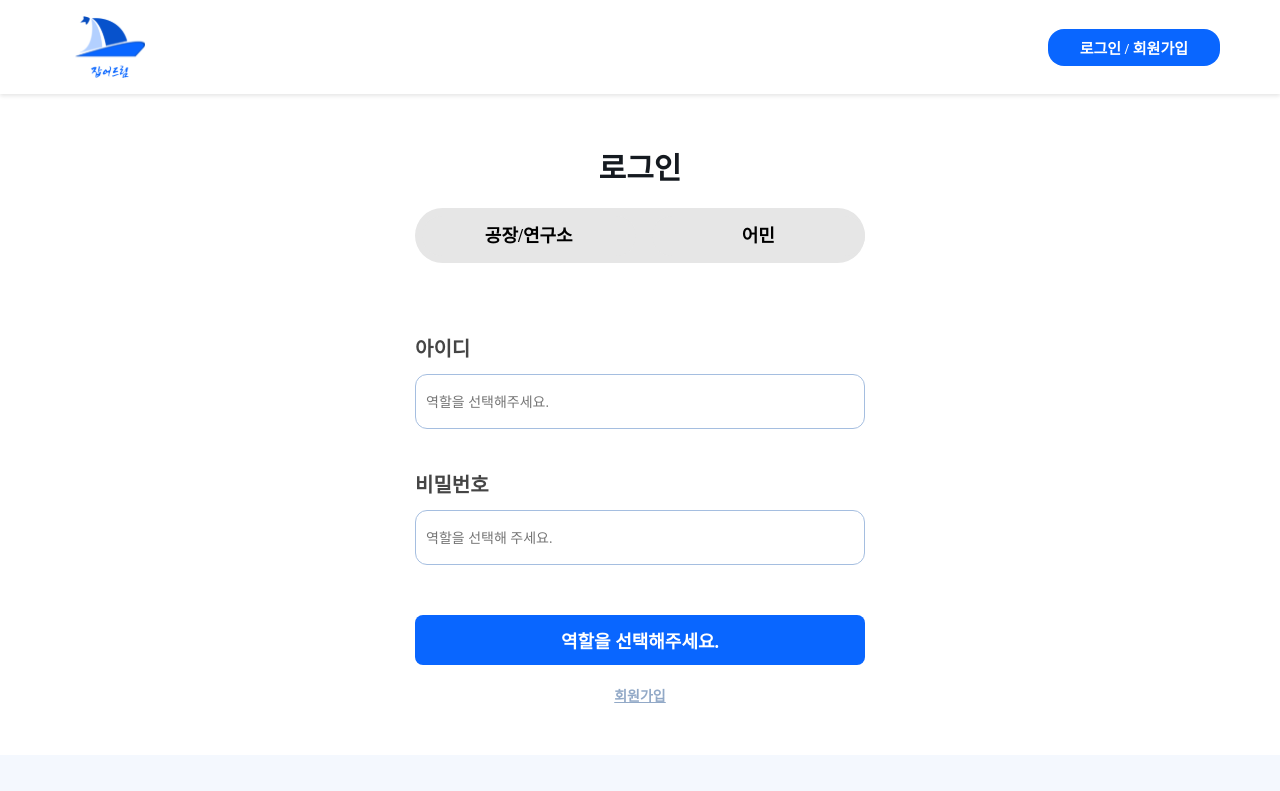
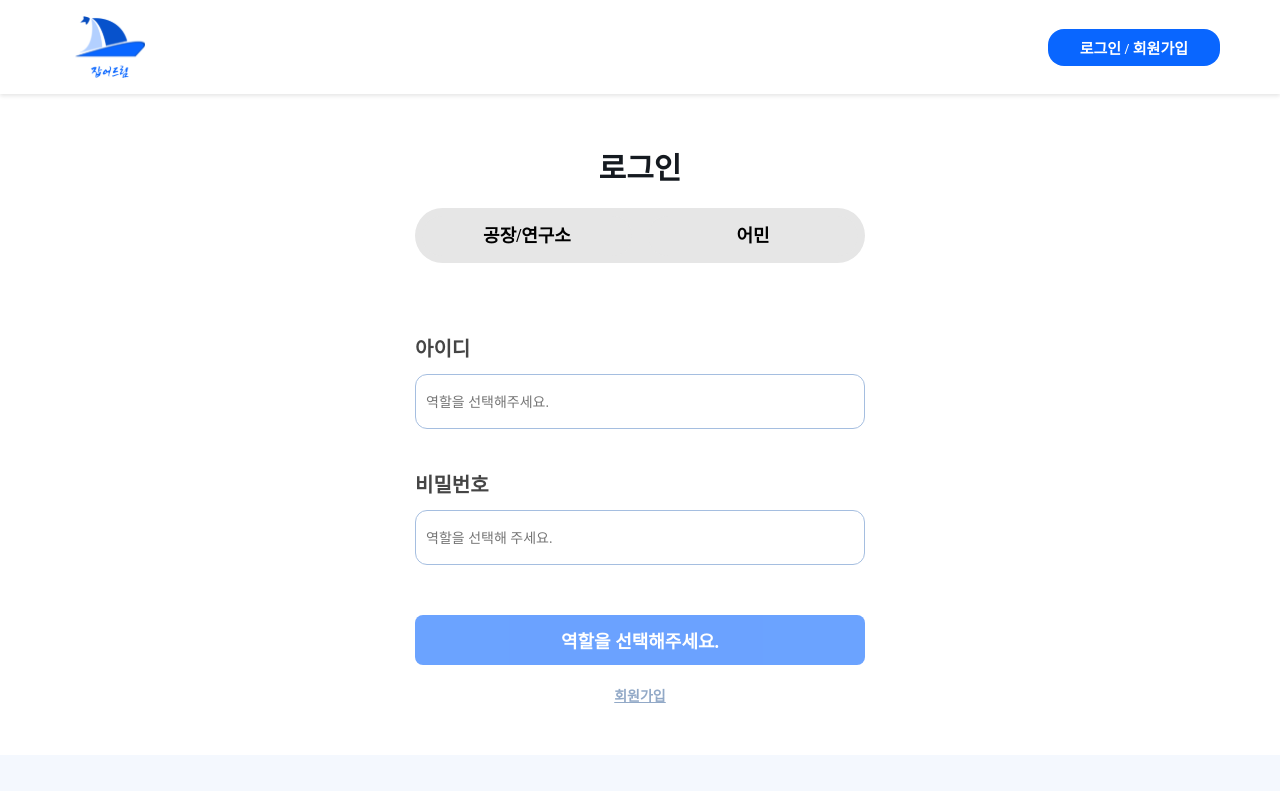
Before and after one commit to LikeLionHGU/Karina_Front, a React (Vite) app: page /login in a window 1280 px wide. Shown: the top 791 px of the page. Built offline with nearby package versions, Linux system fonts and the light colour scheme.

Commit message:
edit: 최종 수정 완료

```diff
--- a/src/pages/Login.tsx
+++ b/src/pages/Login.tsx
@@ -6,6 +6,10 @@ import axios from "axios";
 import { Link } from "react-router-dom";
 import ErrorModal from "../components/ErrorModal";
 import ConfirmModal from "../components/ConfirmModal";
+import { useRef } from "react";
+
+
+
 
 interface BannerProps {
   active: boolean;
@@ -38,12 +42,12 @@ const InputTitle = styled.h1`
   line-height: normal;
 `;
 
-const FactoryBanner = styled.div<BannerProps>`
+const RoleBanner = styled.button<BannerProps>`
   flex: 1;
   display: flex;
   align-items: center;
   justify-content: center;
-  width: 160px;
+  width: 150px;
   height: 40px;
   flex-shrink: 0;
   border-radius: 20px;
@@ -54,27 +58,10 @@ const FactoryBanner = styled.div<BannerProps>`
   font-weight: 600;
   line-height: 30px;
   cursor: pointer;
+  border:none;
 `;
 
-const FisherBanner = styled.div<BannerProps>`
-  flex: 1;
-  display: flex;
-  align-items: center;
-  justify-content: center;
-  width: 160px;
-  height: 40px;
-  flex-shrink: 0;
-  border-radius: 20px;
-  background: ${(props) => (props.active ? "#0966FF" : "#E6E6E6")};
-  color: ${(props) => (props.active ? "var(--White-1, #F8FBFE)" : "#000")};
-  font-size: 18px;
-  font-style: normal;
-  font-weight: 600;
-  line-height: 30px;
-  cursor: pointer;
-`;
-
-const LoginComplete = styled.div`
+const LoginComplete = styled.button`
   margin-top: 50px;
   margin-bottom: 20px;
   width: clamp(450px, 10vw, 550px);
@@ -86,6 +73,7 @@ const LoginComplete = styled.div`
   align-items: center;
   justify-content: center;
   background: var(--Primary-2, #0966ff);
+  border: none;
   h1 {
     font-size: 18px;
     color: #fff;
@@ -99,6 +87,12 @@ const LoginComplete = styled.div`
     box-shadow: 0 4px 12px rgba(9, 102, 255, 0.3);
     cursor: pointer;
   }
+  &:disabled{
+   opacity: 0.6;
+   cursor: not-allowed;
+   transform: none;
+   box-shadow: none;
+ }
 `;
 
 const SignUpText = styled(Link)`
@@ -129,6 +123,7 @@ function Login() {
   const [errorMessage, setErrorMessage] = useState("");
   const [confirmModalOpen, setConfirmModalOpen] = useState(false);
   const [confirmMessage, setConfirmMessage] = useState("");
+  const roleRef = useRef<HTMLDivElement | null>(null);
 
   const handleIdChange = (event: React.ChangeEvent<HTMLInputElement>) => {
     setUserId(event.target.value);
@@ -153,7 +148,7 @@ function Login() {
       ? "공장/연구소 로그인"
       : "역할을 선택해주세요.";
 
-  const onSubmitClick = async (event: React.MouseEvent<HTMLInputElement>) => {
+  const onSubmitClick = async (event: React.MouseEvent<HTMLButtonElement>) => {
     event.preventDefault();
     const formData = new FormData();
 
@@ -176,20 +171,28 @@ function Login() {
       const role = res.data.role;
       const userName = res.data.userName;
       if (token) localStorage.setItem("jwt", token);
-      localStorage.setItem("role", role) ?? "";
-      localStorage.setItem("userName", userName) ?? "";
+           localStorage.setItem("role", role);
+           localStorage.setItem("userName", userName);
 
       setConfirmMessage("로그인 성공");
       setConfirmModalOpen(true);
+      setUserId("");
+      setUserPassword("");
     } catch (err: any) {
       if (axios.isAxiosError(err)) {
         if (err.response?.status === 401) {
           if (isActive === "") {
             setErrorMessage("역할을 선택해 주세요");
-          } else {
-            setErrorMessage("아이디/비밀번호를 확인해 주세요.");
-          }
-          setErrorModalOpen(true);
+            setErrorModalOpen(true);
+            roleRef.current?.scrollIntoView({
+              behavior: "smooth",
+              block: "center", // 화면 중앙쯤에 오게
+              inline: "nearest",
+            });
+
+          } else {+            setErrorMessage("아이디/비밀번호를 확인해 주세요.");
+            setErrorModalOpen(true);
+         }
         } else {
           setErrorMessage(`요청 실패 (${err.response?.status ?? "네트워크 오류"})`);
           setErrorModalOpen(true);
@@ -199,8 +202,7 @@ function Login() {
         setErrorModalOpen(true);
       }
     } finally {
-      setUserId("");
-      setUserPassword("");
+      // 실패 시 입력값 보존, 성공 시에만 비우도록 변경
     }
   };
 
@@ -237,19 +239,23 @@ function Login() {
 
       <div className={styles.FactoryLoginHeader}>
         <h1>로그인</h1>
-        <div className={styles.LoginToggle}>
-          <FactoryBanner
+        <div className={styles.LoginToggle} ref={roleRef}>
+          <RoleBanner
+            type="button"
             active={isActive === "factory"}
+            aria-pressed={isActive === "factory"}
             onClick={() => handleToggle("factory")}
           >
             공장/연구소
-          </FactoryBanner>
-          <FisherBanner
-            active={isActive === "fisher"}
-            onClick={() => handleToggle("fisher")}
+          </RoleBanner>
+          <RoleBanner
+              type="button"
+              active={isActive === "fisher"}
+              aria-pressed={isActive === "fisher"}
+              onClick={() => handleToggle("fisher")}
           >
             어민
-          </FisherBanner>
+          </RoleBanner>
         </div>
       </div>
       <section className={styles.IdAndPassword}>
@@ -260,6 +266,7 @@ function Login() {
             type="text"
             value={userId}
             onChange={handleIdChange}
+            autoComplete="username"
           />
         </InputAndTitle>
         <InputAndTitle>
@@ -273,13 +280,18 @@ function Login() {
             type="password"
             value={userPassword}
             onChange={handlePasswordChange}
+            autoComplete="current-password"
           />
         </InputAndTitle>
       </section>
       <ButtonContainer>
-        <LoginComplete onClick={onSubmitClick}>
-          <h1>{ButtonText}</h1>
-        </LoginComplete>
+        <LoginComplete
+           type="button"
+           onClick={onSubmitClick}
+           disabled={!isActive || !userId || !userPassword}
+         >
+        <h1>{ButtonText}</h1>
+       </LoginComplete>
         <SignUpText to="/signup">회원가입</SignUpText>
       </ButtonContainer>
     </>
--- a/src/styles/Login.module.css
+++ b/src/styles/Login.module.css
@@ -41,6 +41,7 @@ body {
     flex-shrink: 0;
     border-radius: 40px;
     padding-left:7px;
+    padding-right:7px;
     background: var(--Black-1, #E6E6E6);
 }
 
```
